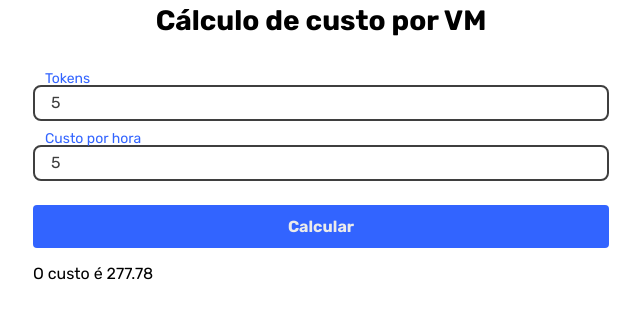
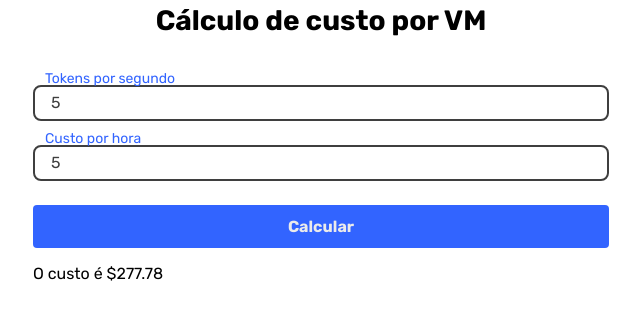
Before and after one commit to devgabrielmarcondes/t2s-custo-vm, a website built with Vite: page index.html in a window 1280 px wide. Both pictures are taken after typing "5", "5" into the empty fields and a click on the button "Calcular". Shown: the part 257-576 px from the top of the page, without its empty margins (319-959 px from the left). Built offline with nearby package versions, Linux system fonts and the light colour scheme.

```diff
--- a/index.html
+++ b/index.html
@@ -18,7 +18,7 @@
       <form onsubmit="event.preventDefault()">
         <div class="input-group">
           <input type="number" id="tokens" placeholder=" ">
-          <label for="tokens">Tokens</label>
+          <label for="tokens">Tokens por segundo</label>
         </div>
 
         <div class="input-group">
--- a/main.js
+++ b/main.js
@@ -4,12 +4,12 @@
 const btn_calcular = document.querySelector("#calcular");
 btn_calcular.addEventListener("click", () => {
   const qtd_tokens = 1000000;
-  let custo_tokens = Number(tokens.value);
-  let custo_vm = Number(vm.value);
+  let custo_tokens = Number(tokens.value); // 20 tokens por segundo
+  let custo_vm = Number(vm.value); // 0.52
   let horas = qtd_tokens / custo_tokens / 3600;
   let res = custo_vm * horas;
 
-  if (custo_tokens.length !== 0 && custo_vm !== 0) {
-    resultado.innerHTML = `O custo é ${res.toFixed(2)}`;
+  if (custo_tokens.length !== 0 && custo_vm.length !== 0) {
+    resultado.innerHTML = `O custo é $${res.toFixed(2)}`;
   }
 });
```
Also changed, not shown: public/favicon.png (deleted), public/favicon.svg (added).
